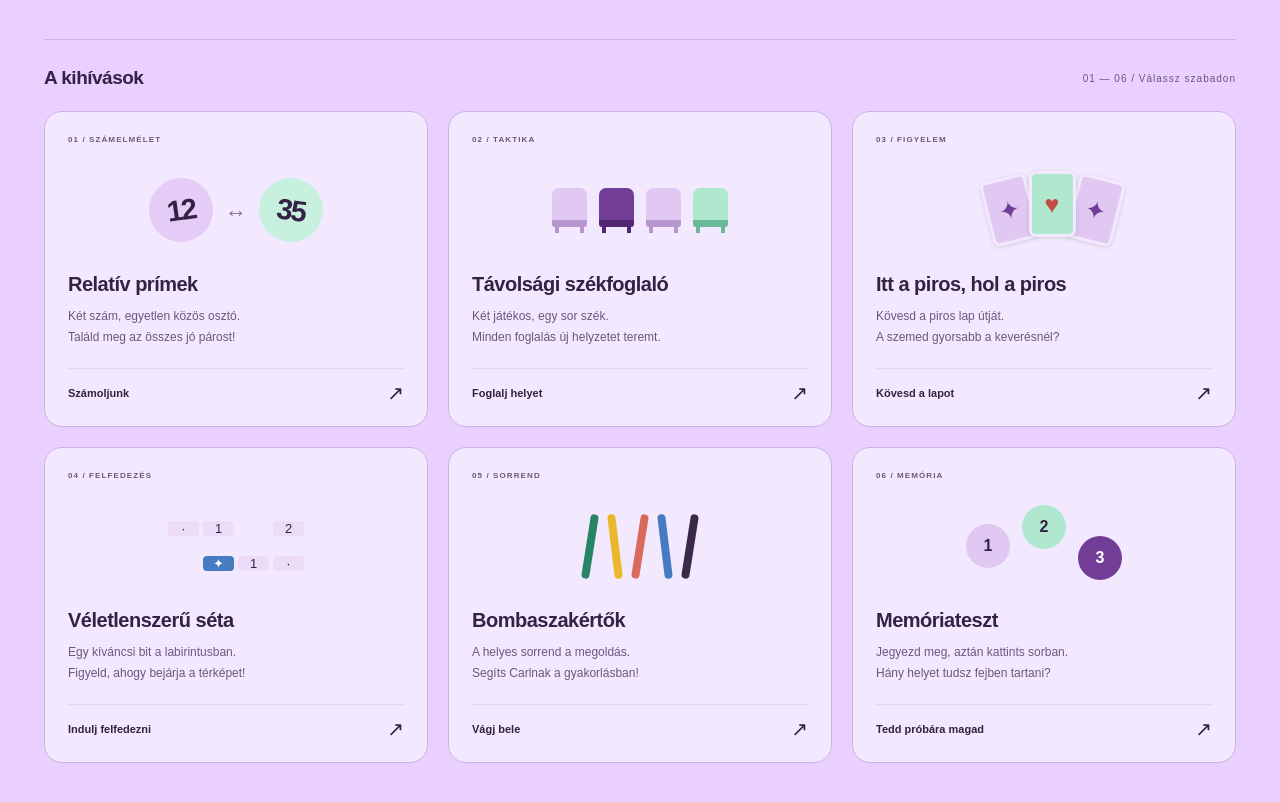
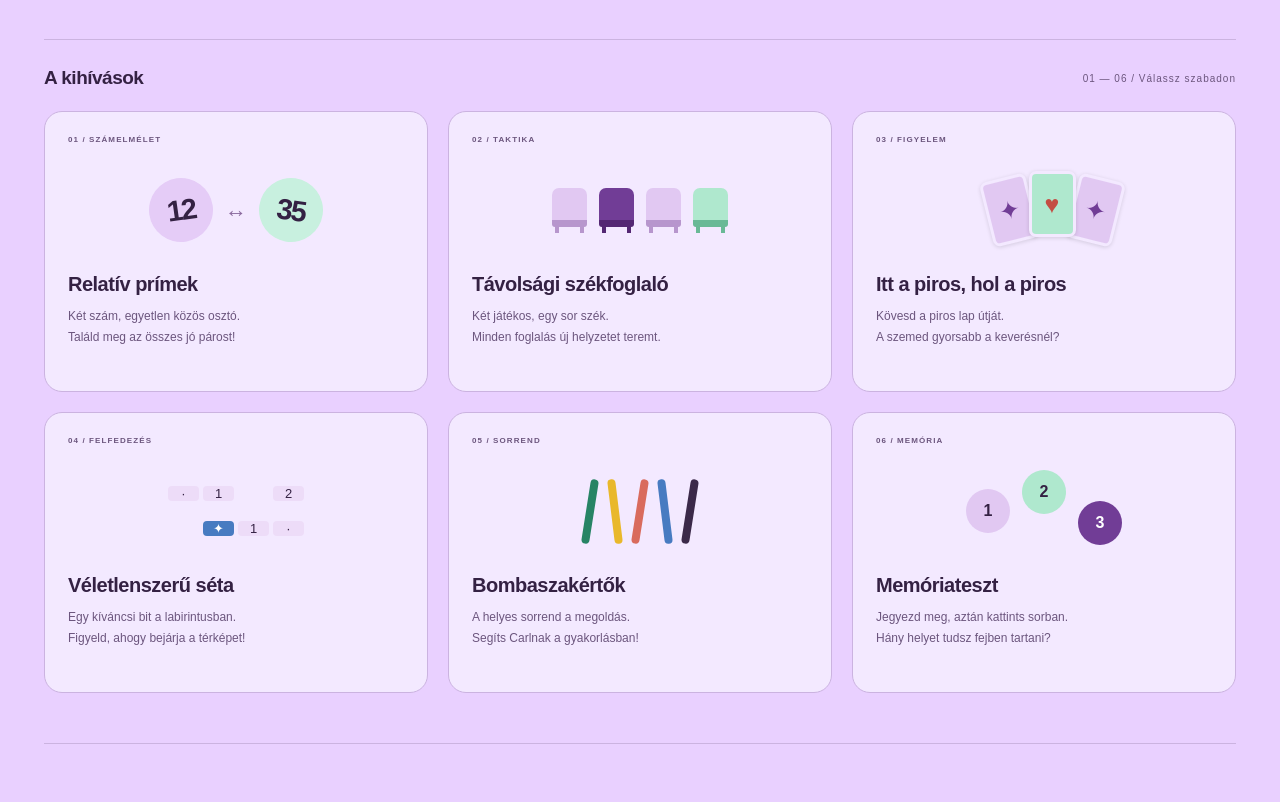
Before and after one commit to Bozolt/bitFOnline, a website: page index.html in a window 1280 px wide. Shown: the part 522-1324 px from the top of the page. Drawn offline with Linux system fonts and the light colour scheme.

Commit message:
Remove bottom divider and action captions from all six challenge cards

```diff
--- a/index.html
+++ b/index.html
@@ -23,12 +23,12 @@
       </div>
       <div class="section-line" id="challenges"><h2>A kihívások</h2><span>01 — 06 / Válassz szabadon</span></div>
       <div class="game-grid">
-        <a class="game-card" href="#prime"><div class="card-top"><span>01 / SZÁMELMÉLET</span></div><div class="tile-art numbers-art" aria-hidden="true"><b>12</b><span>↔</span><b>35</b></div><h3>Relatív prímek</h3><p>Két szám, egyetlen közös osztó.<br>Találd meg az összes jó párost!</p><span class="card-bottom">Számoljunk <b>↗</b></span></a>
-        <a class="game-card" href="#chairs"><div class="card-top"><span>02 / TAKTIKA</span></div><div class="tile-art chairs-art" aria-hidden="true"><i></i><i></i><i></i><i></i></div><h3>Távolsági székfoglaló</h3><p>Két játékos, egy sor szék.<br>Minden foglalás új helyzetet teremt.</p><span class="card-bottom">Foglalj helyet <b>↗</b></span></a>
-        <a class="game-card" href="#cards"><div class="card-top"><span>03 / FIGYELEM</span></div><div class="tile-art cards-art" aria-hidden="true"><i>✦</i><i>♥</i><i>✦</i></div><h3>Itt a piros, hol a piros</h3><p>Kövesd a piros lap útját.<br>A szemed gyorsabb a keverésnél?</p><span class="card-bottom">Kövesd a lapot <b>↗</b></span></a>
-        <a class="game-card" href="#walk"><div class="card-top"><span>04 / FELFEDEZÉS</span></div><div class="tile-art walk-art" aria-hidden="true"><span>·</span><span>1</span><span class="wall"></span><span>2</span><span class="wall"></span><span class="explorer">✦</span><span>1</span><span>·</span></div><h3>Véletlenszerű séta</h3><p>Egy kíváncsi bit a labirintusban.<br>Figyeld, ahogy bejárja a térképet!</p><span class="card-bottom">Indulj felfedezni <b>↗</b></span></a>
-        <a class="game-card" href="#bomb"><div class="card-top"><span>05 / SORREND</span></div><div class="tile-art wires-art" aria-hidden="true"><i></i><i></i><i></i><i></i><i></i></div><h3>Bombaszakértők</h3><p>A helyes sorrend a megoldás.<br>Segíts Carlnak a gyakorlásban!</p><span class="card-bottom">Vágj bele <b>↗</b></span></a>
-        <a class="game-card" href="#memory"><div class="card-top"><span>06 / MEMÓRIA</span></div><div class="tile-art memory-art" aria-hidden="true"><i>1</i><i>2</i><i>3</i></div><h3>Memóriateszt</h3><p>Jegyezd meg, aztán kattints sorban.<br>Hány helyet tudsz fejben tartani?</p><span class="card-bottom">Tedd próbára magad <b>↗</b></span></a>
+        <a class="game-card" href="#prime"><div class="card-top"><span>01 / SZÁMELMÉLET</span></div><div class="tile-art numbers-art" aria-hidden="true"><b>12</b><span>↔</span><b>35</b></div><h3>Relatív prímek</h3><p>Két szám, egyetlen közös osztó.<br>Találd meg az összes jó párost!</p></a>
+        <a class="game-card" href="#chairs"><div class="card-top"><span>02 / TAKTIKA</span></div><div class="tile-art chairs-art" aria-hidden="true"><i></i><i></i><i></i><i></i></div><h3>Távolsági székfoglaló</h3><p>Két játékos, egy sor szék.<br>Minden foglalás új helyzetet teremt.</p></a>
+        <a class="game-card" href="#cards"><div class="card-top"><span>03 / FIGYELEM</span></div><div class="tile-art cards-art" aria-hidden="true"><i>✦</i><i>♥</i><i>✦</i></div><h3>Itt a piros, hol a piros</h3><p>Kövesd a piros lap útját.<br>A szemed gyorsabb a keverésnél?</p></a>
+        <a class="game-card" href="#walk"><div class="card-top"><span>04 / FELFEDEZÉS</span></div><div class="tile-art walk-art" aria-hidden="true"><span>·</span><span>1</span><span class="wall"></span><span>2</span><span class="wall"></span><span class="explorer">✦</span><span>1</span><span>·</span></div><h3>Véletlenszerű séta</h3><p>Egy kíváncsi bit a labirintusban.<br>Figyeld, ahogy bejárja a térképet!</p></a>
+        <a class="game-card" href="#bomb"><div class="card-top"><span>05 / SORREND</span></div><div class="tile-art wires-art" aria-hidden="true"><i></i><i></i><i></i><i></i><i></i></div><h3>Bombaszakértők</h3><p>A helyes sorrend a megoldás.<br>Segíts Carlnak a gyakorlásban!</p></a>
+        <a class="game-card" href="#memory"><div class="card-top"><span>06 / MEMÓRIA</span></div><div class="tile-art memory-art" aria-hidden="true"><i>1</i><i>2</i><i>3</i></div><h3>Memóriateszt</h3><p>Jegyezd meg, aztán kattints sorban.<br>Hány helyet tudsz fejben tartani?</p></a>
       </div>
     </section>
 
```
